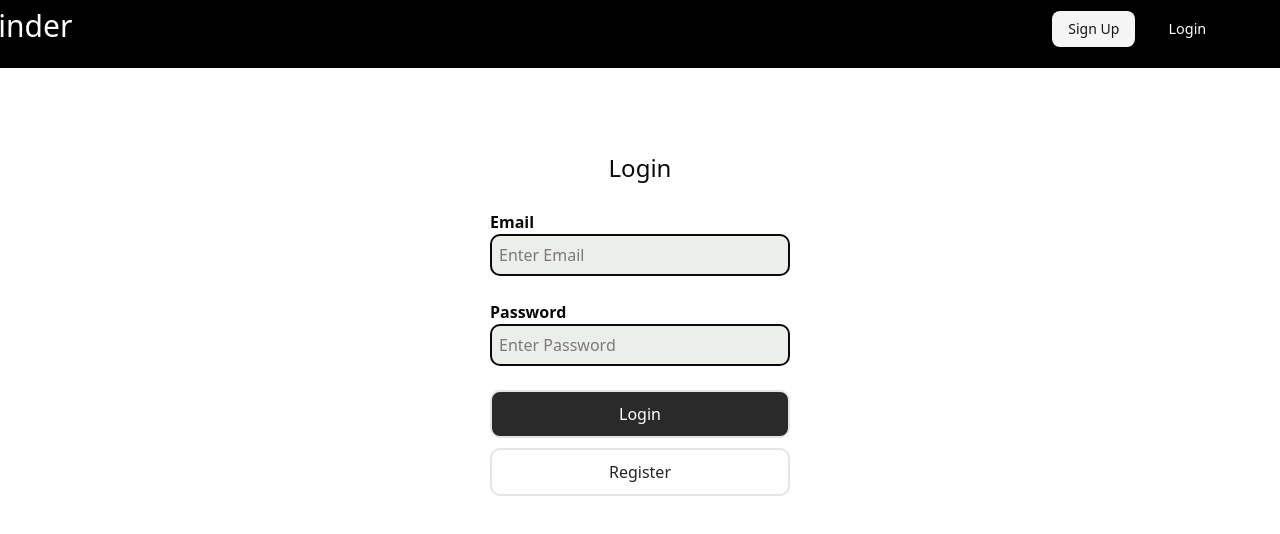
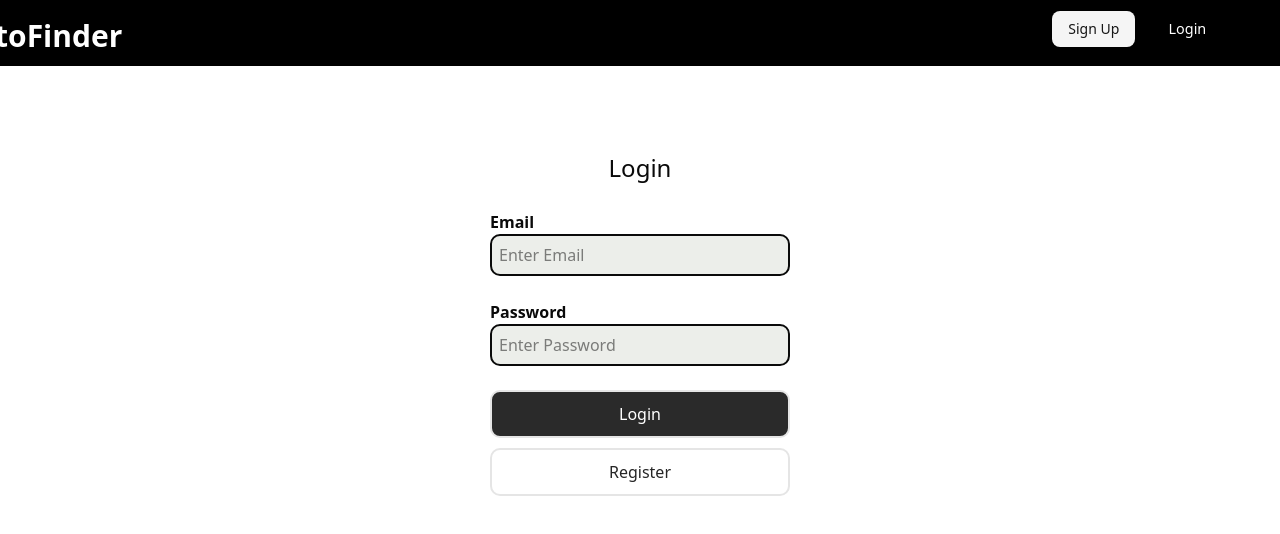
Before and after one commit to DRusetsk/FotoFinder, a Next.js app: page /Login in a window 1280 px wide. Shown: the top 534 px of the page. Built offline with nearby package versions, Linux system fonts and the light colour scheme; no server answers.

Commit message:
added fotofinder logo

```diff
--- a/src/app/components/NavBar.tsx
+++ b/src/app/components/NavBar.tsx
@@ -35,10 +35,11 @@ export default function NavBar() {
 
     return (
         <div>
-            <div id="header-nav" className="fixed top-0 bg-black z-100 block w-full pb-2.5 ">
+            <div id="header-nav" className="fixed top-0 bg-black z-10000 block w-full h-16.5">
                 <div className="container">
-                    <div className="brand flex justify-between items-center">
-                        <a href="/" className="fixed text-3xl ml-4 mt-5">FotoFinder</a>
+                    <div className="brand flex items-center gap-4 ml-4">
+                        <img src="/logo.png" alt="FotoFinder Logo" className="h-10" />
+                        <a href="/" className="text-3xl text-white font-bold">FotoFinder</a>
                     </div>
                     <a href="#menu" className="menu-link">
                         <span className="bar1"></span>
```
Also changed, not shown: public/logo.png (renamed from src/app/assets/logo.png).
